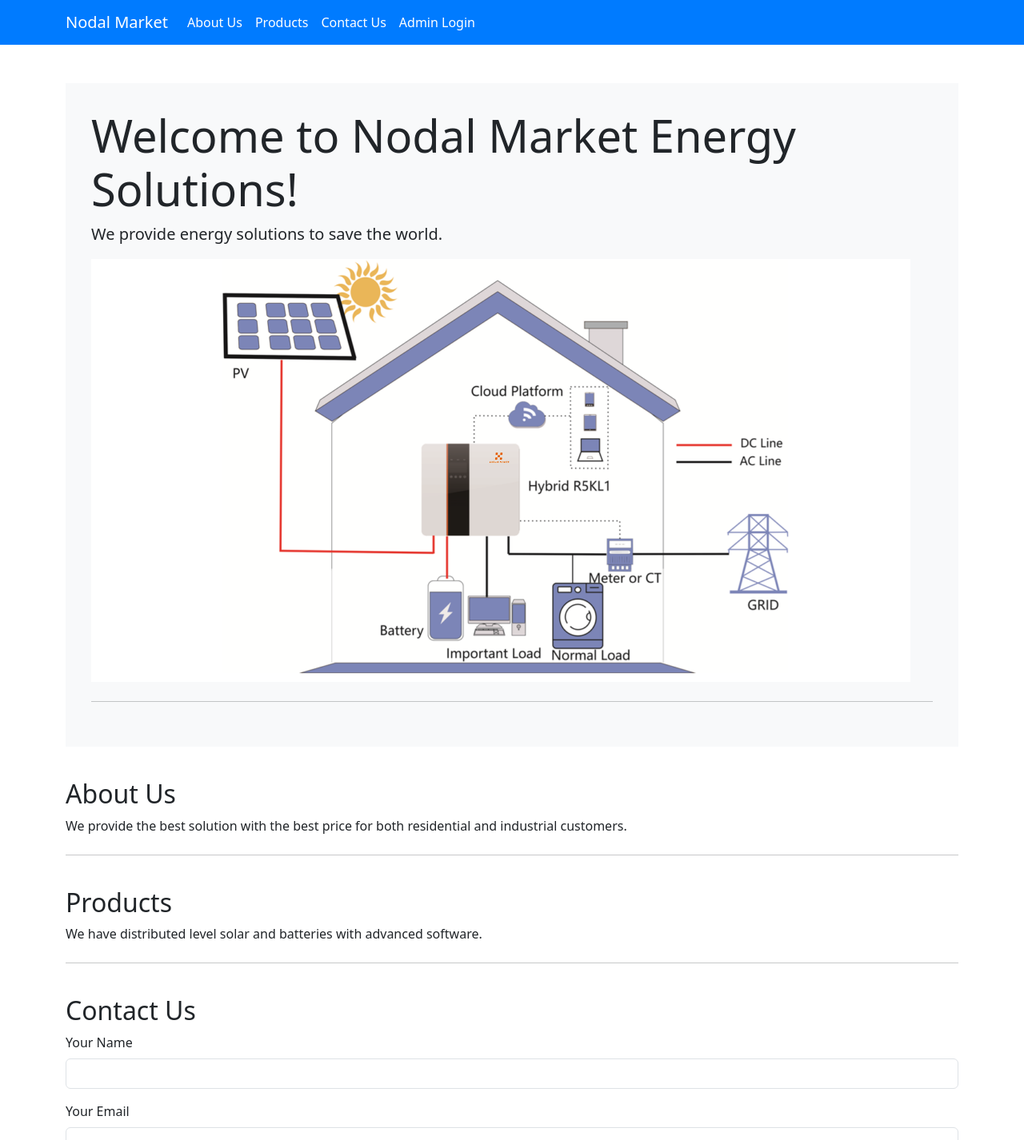
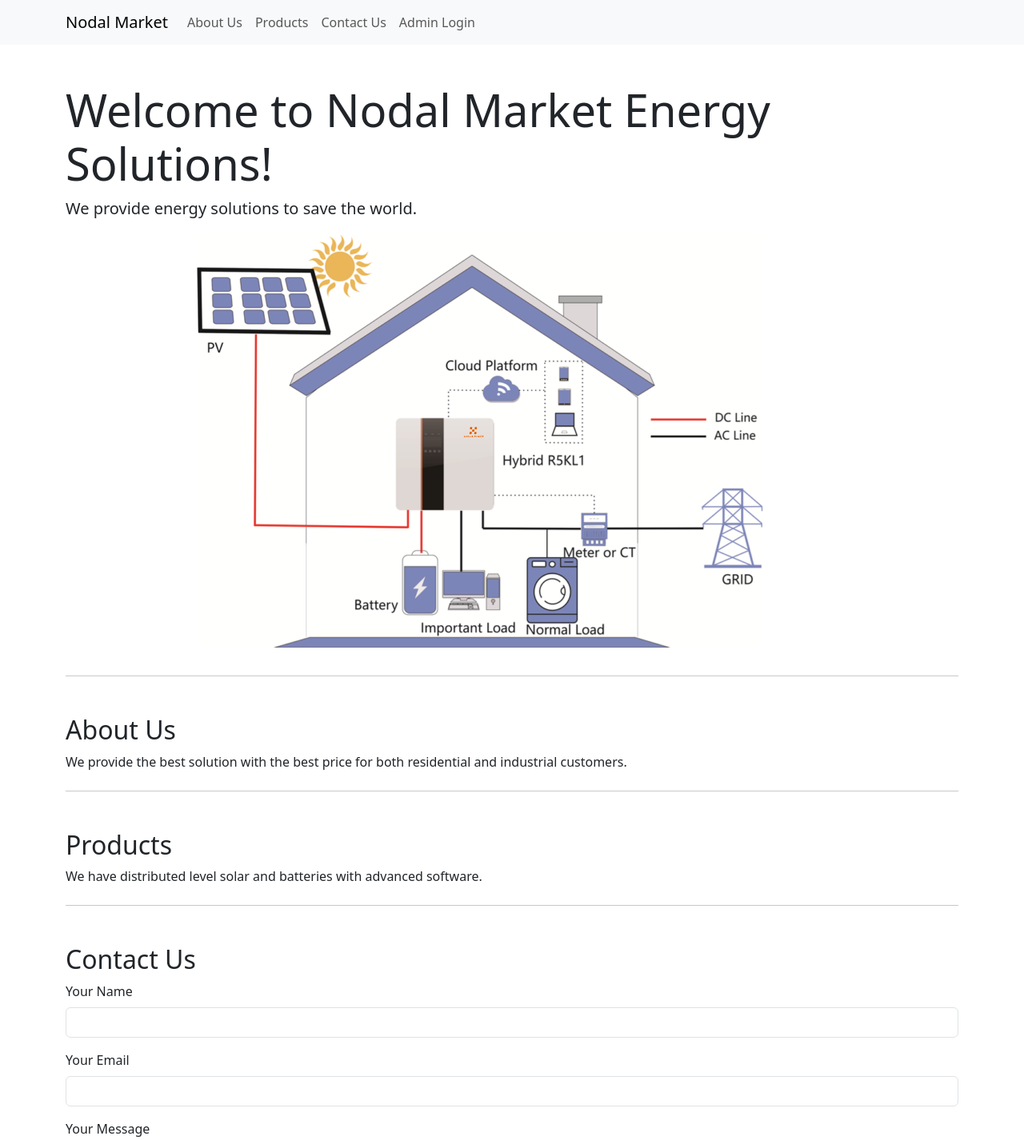
Before and after one commit to AustinTX360/1, a Flask app: page / in a window 1280 px wide; the page is wider, and only the part inside the window is pictured. Shown: the top 1426 px of that part at 80% size. Run offline with Flask 3, Linux system fonts and the light colour scheme.

Commit message:
Update index.html

```diff
--- a/templates/index.html
+++ b/templates/index.html
@@ -1,3 +1,5 @@
+<!-- index.html -->
+
 <!DOCTYPE html>
 <html lang="en">
 <head>
@@ -6,47 +8,22 @@
     <link rel="stylesheet" href="https://cdn.jsdelivr.net/npm/bootstrap@5.3.0/dist/css/bootstrap.min.css">
     <link rel="icon" href="{{ url_for('static', filename='ico.PNG') }}" type="image/x-icon">
     <title>Nodal Market</title>
+
+    <!-- Add your styles here if needed -->
     <style>
-        body {
-            padding-top: 56px;
-        }
-
-        .navbar {
-            background-color: #007bff;
-        }
-
-        .navbar-brand, .navbar-nav .nav-link {
-            color: #ffffff !important;
-        }
-
-        .jumbotron {
-            background-color: #f8f9fa;
-            padding: 2rem;
-        }
-
-        .jumbotron img {
-            max-width: 100%;
-            height: auto;
-        }
-
-        .section-heading {
-            margin-top: 40px;
-        }
-
-        .card {
-            margin-top: 20px;
-        }
+        /* Add your custom styles here */
+        #map { height: 400px; }
     </style>
 </head>
 <body>
-    <nav class="navbar navbar-expand-lg navbar-light fixed-top">
+    <nav class="navbar navbar-expand-lg navbar-light bg-light">
         <div class="container">
             <a class="navbar-brand" href="#">Nodal Market</a>
             <button class="navbar-toggler" type="button" data-bs-toggle="collapse" data-bs-target="#navbarNav" aria-controls="navbarNav" aria-expanded="false" aria-label="Toggle navigation">
                 <span class="navbar-toggler-icon"></span>
             </button>
             <div class="collapse navbar-collapse" id="navbarNav">
-                <ul class="navbar-nav ml-auto">
+                <ul class="navbar-nav">
                     <li class="nav-item">
                         <a class="nav-link" href="#about">About Us</a>
                     </li>
@@ -65,28 +42,28 @@
     </nav>
 
     <div class="container mt-5">
-        <div class="jumbotron">
-            <h1 class="display-4">Welcome to Nodal Market Energy Solutions!</h1>
-            <p class="lead">We provide energy solutions to save the world.</p>
-            <img src="{{ url_for('static', filename='your_image.jpg') }}" class="img-fluid" alt="Your Image">
-            <hr class="my-4">
-        </div>
+        <h1 class="display-4">Welcome to Nodal Market Energy Solutions!</h1>
+        <p class="lead">We provide energy solutions to save the world.</p>
+        <img src="{{ url_for('static', filename='your_image.jpg') }}" class="img-fluid" alt="Your Image">
+        <hr class="my-4">
 
-        <div id="about" class="section-heading">
+        <!-- Home Content -->
+
+        <div id="about" class="mt-5">
             <h2>About Us</h2>
             <p>We provide the best solution with the best price for both residential and industrial customers.</p>
         </div>
 
         <hr class="my-4">
 
-        <div id="products" class="section-heading">
+        <div id="products" class="mt-5">
             <h2>Products</h2>
             <p>We have distributed level solar and batteries with advanced software.</p>
         </div>
 
         <hr class="my-4">
 
-        <div id="contact" class="section-heading">
+        <div id="contact" class="mt-5">
             <h2>Contact Us</h2>
             <form action="{{ url_for('submit_form') }}" method="post">
                 <div class="mb-3">
@@ -104,8 +81,18 @@
                 <button type="submit" class="btn btn-primary">Submit</button>
             </form>
         </div>
+
+        <!-- Map container -->
+        <div id="map" class="mt-5"></div>
+
+        <!-- Include the Leaflet JavaScript library -->
+        <script src="https://unpkg.com/leaflet/dist/leaflet.js"></script>
+
+        <!-- Include your custom JavaScript file 'map.js' from the 'js' folder -->
+        <script src="{{ url_for('static', filename='js/map.js') }}"></script>
+
+        <!-- Bootstrap JavaScript library -->
+        <script src="https://cdn.jsdelivr.net/npm/bootstrap@5.3.0/dist/js/bootstrap.bundle.min.js"></script>
     </div>
-
-    <script src="https://cdn.jsdelivr.net/npm/bootstrap@5.3.0/dist/js/bootstrap.bundle.min.js"></script>
 </body>
 </html>
```
